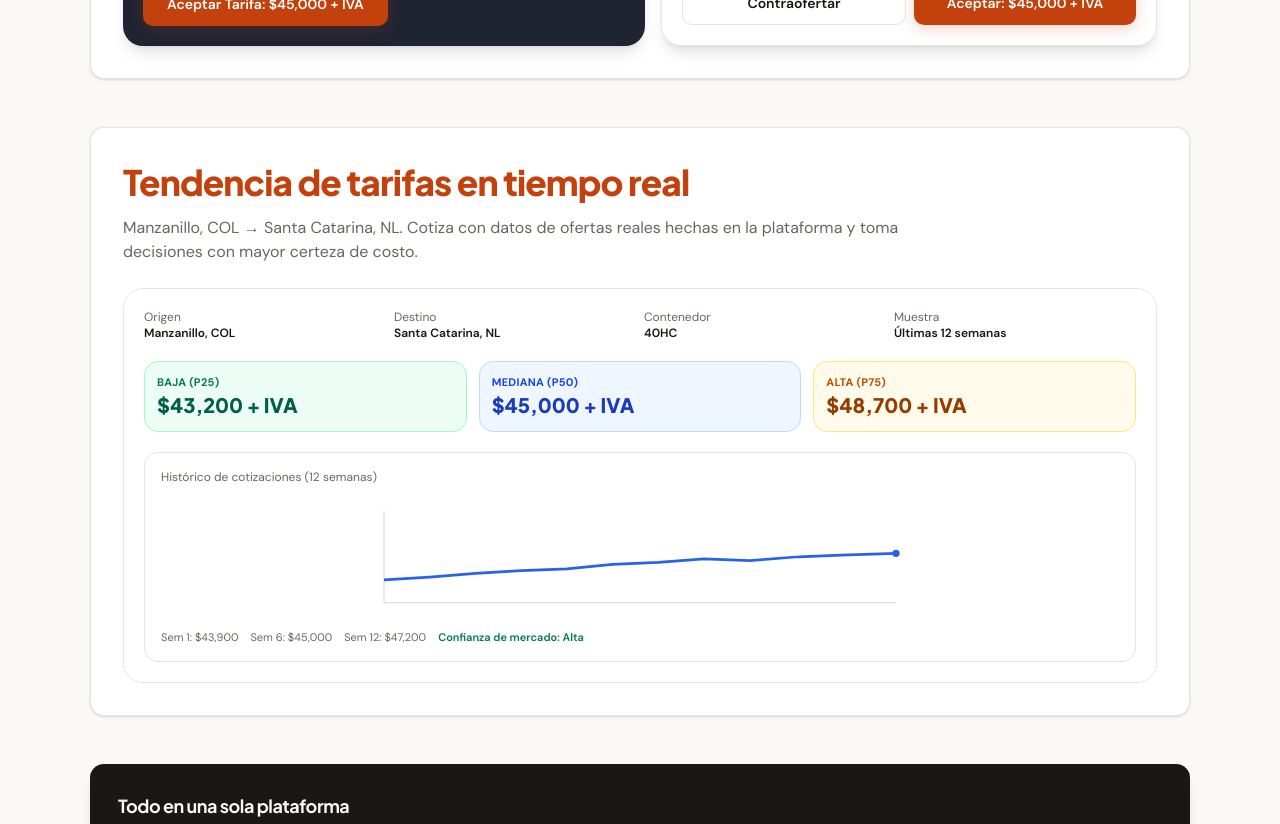
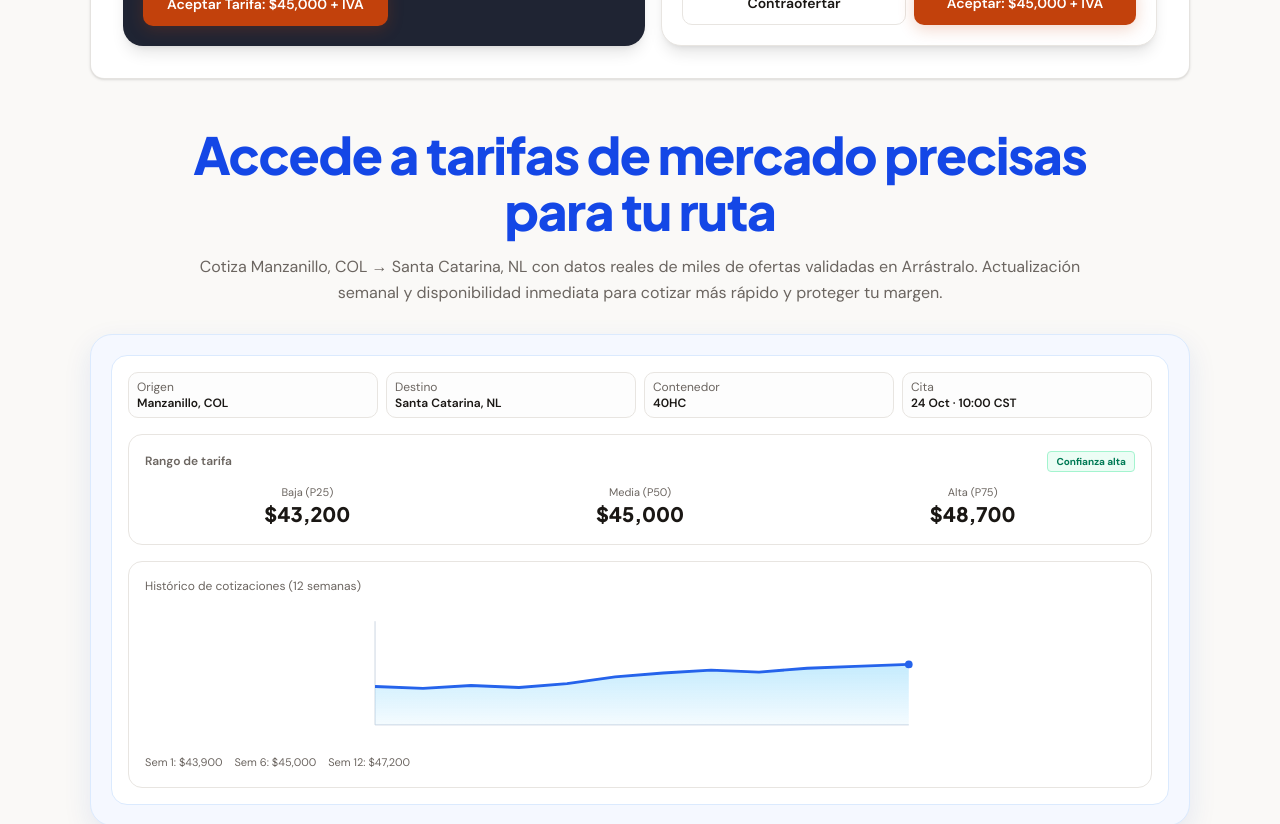
Before and after one commit to apollo-ex/arrastralo, a Next.js app: page /landing in a window 1280 px wide. Shown: the part 2200-3024 px from the top of the page. Built offline with nearby package versions, Linux system fonts and the light colour scheme.

Commit message:
Refine rate trend section to match reference style

```diff
--- a/app/landing/page.tsx
+++ b/app/landing/page.tsx
@@ -259,63 +259,85 @@ export default function LandingPage() {
       {/* ── Rate trend mock ─────────────────────────── */}
       <section className="px-4 sm:px-6 pb-10 sm:pb-12">
         <div className="max-w-[1100px] mx-auto">
-          <Card className="overflow-hidden border-warm-300/60">
-            <CardContent className="p-6 sm:p-8">
-              <h3 className="font-display text-[clamp(1.4rem,3vw,2.2rem)] font-extrabold tracking-tight text-primary leading-tight">
-                Tendencia de tarifas en tiempo real
-              </h3>
-              <p className="text-sm sm:text-base text-muted-foreground mt-3 max-w-[830px]">
-                Manzanillo, COL → Santa Catarina, NL. Cotiza con datos de ofertas reales hechas en la plataforma y toma decisiones con mayor certeza de costo.
-              </p>
+          <div className="text-center max-w-[900px] mx-auto">
+            <h3 className="font-display text-[clamp(1.8rem,4.2vw,3.2rem)] font-extrabold tracking-tight text-blue-700 leading-[1.08]">
+              Accede a tarifas de mercado precisas para tu ruta
+            </h3>
+            <p className="text-sm sm:text-base text-muted-foreground mt-4 leading-relaxed">
+              Cotiza Manzanillo, COL → Santa Catarina, NL con datos reales de miles de ofertas validadas en Arrástralo.
+              Actualización semanal y disponibilidad inmediata para cotizar más rápido y proteger tu margen.
+            </p>
+          </div>
 
-              <div className="mt-6 rounded-xl border border-border bg-card p-4 sm:p-5">
+          <div className="mt-7 rounded-[22px] border border-blue-100 bg-[#f5f8ff] p-3 sm:p-5 shadow-[0_10px_28px_rgba(30,64,175,.10)]">
+            <Card className="rounded-[16px] border border-blue-100 bg-white shadow-none">
+              <CardContent className="p-3 sm:p-4">
                 <div className="grid gap-2 sm:grid-cols-4 text-xs">
-                  <div><span className="text-muted-foreground">Origen</span><p className="font-semibold">Manzanillo, COL</p></div>
-                  <div><span className="text-muted-foreground">Destino</span><p className="font-semibold">Santa Catarina, NL</p></div>
-                  <div><span className="text-muted-foreground">Contenedor</span><p className="font-semibold">40HC</p></div>
-                  <div><span className="text-muted-foreground">Muestra</span><p className="font-semibold">Últimas 12 semanas</p></div>
-                </div>
-
-                <div className="mt-5 grid gap-3 sm:grid-cols-3">
-                  <div className="rounded-lg border border-emerald-200 bg-emerald-50 p-3">
-                    <p className="text-[11px] uppercase tracking-wide text-emerald-700 font-bold">Baja (P25)</p>
-                    <p className="font-display text-xl font-extrabold text-emerald-800">$43,200 + IVA</p>
+                  <div className="rounded-md border border-border bg-muted/20 px-2 py-1.5">
+                    <span className="text-muted-foreground">Origen</span>
+                    <p className="font-semibold">Manzanillo, COL</p>
                   </div>
-                  <div className="rounded-lg border border-blue-200 bg-blue-50 p-3">
-                    <p className="text-[11px] uppercase tracking-wide text-blue-700 font-bold">Mediana (P50)</p>
-                    <p className="font-display text-xl font-extrabold text-blue-800">$45,000 + IVA</p>
+                  <div className="rounded-md border border-border bg-muted/20 px-2 py-1.5">
+                    <span className="text-muted-foreground">Destino</span>
+                    <p className="font-semibold">Santa Catarina, NL</p>
                   </div>
-                  <div className="rounded-lg border border-amber-200 bg-amber-50 p-3">
-                    <p className="text-[11px] uppercase tracking-wide text-amber-700 font-bold">Alta (P75)</p>
-                    <p className="font-display text-xl font-extrabold text-amber-800">$48,700 + IVA</p>
+                  <div className="rounded-md border border-border bg-muted/20 px-2 py-1.5">
+                    <span className="text-muted-foreground">Contenedor</span>
+                    <p className="font-semibold">40HC</p>
+                  </div>
+                  <div className="rounded-md border border-border bg-muted/20 px-2 py-1.5">
+                    <span className="text-muted-foreground">Cita</span>
+                    <p className="font-semibold">24 Oct · 10:00 CST</p>
                   </div>
                 </div>
 
-                <div className="mt-5 rounded-lg border border-border bg-white p-4">
+                <div className="mt-4 rounded-lg border border-border p-3 sm:p-4">
+                  <div className="flex items-center justify-between gap-2">
+                    <p className="text-xs font-semibold text-muted-foreground">Rango de tarifa</p>
+                    <span className="text-[10px] font-bold text-emerald-700 bg-emerald-50 border border-emerald-200 rounded px-2 py-0.5">Confianza alta</span>
+                  </div>
+                  <div className="mt-3 grid grid-cols-3 gap-2 text-center">
+                    <div>
+                      <p className="text-[11px] text-muted-foreground">Baja (P25)</p>
+                      <p className="font-display text-lg sm:text-xl font-extrabold">$43,200</p>
+                    </div>
+                    <div>
+                      <p className="text-[11px] text-muted-foreground">Media (P50)</p>
+                      <p className="font-display text-lg sm:text-xl font-extrabold">$45,000</p>
+                    </div>
+                    <div>
+                      <p className="text-[11px] text-muted-foreground">Alta (P75)</p>
+                      <p className="font-display text-lg sm:text-xl font-extrabold">$48,700</p>
+                    </div>
+                  </div>
+                </div>
+
+                <div className="mt-4 rounded-lg border border-border p-3 sm:p-4">
                   <p className="text-xs text-muted-foreground mb-2">Histórico de cotizaciones (12 semanas)</p>
-                  <div className="h-32 relative">
-                    <svg viewBox="0 0 600 140" className="w-full h-full">
-                      <line x1="20" y1="120" x2="580" y2="120" stroke="#cbd5e1" strokeWidth="1" />
-                      <line x1="20" y1="20" x2="20" y2="120" stroke="#cbd5e1" strokeWidth="1" />
-                      <polyline
-                        fill="none"
-                        stroke="#2563eb"
-                        strokeWidth="3"
-                        points="20,95 70,92 120,88 170,85 220,83 270,78 320,76 370,72 420,74 470,70 520,68 580,66"
-                      />
-                      <circle cx="580" cy="66" r="4" fill="#2563eb" />
+                  <div className="h-36 relative">
+                    <svg viewBox="0 0 600 150" className="w-full h-full">
+                      <defs>
+                        <linearGradient id="trendFill" x1="0" x2="0" y1="0" y2="1">
+                          <stop offset="0%" stopColor="#7dd3fc" stopOpacity="0.45" />
+                          <stop offset="100%" stopColor="#7dd3fc" stopOpacity="0.08" />
+                        </linearGradient>
+                      </defs>
+                      <line x1="24" y1="128" x2="580" y2="128" stroke="#cbd5e1" strokeWidth="1" />
+                      <line x1="24" y1="20" x2="24" y2="128" stroke="#cbd5e1" strokeWidth="1" />
+                      <path d="M24,88 L74,90 L124,87 L174,89 L224,85 L274,78 L324,74 L374,71 L424,73 L474,69 L524,67 L580,65 L580,128 L24,128 Z" fill="url(#trendFill)" />
+                      <polyline fill="none" stroke="#2563eb" strokeWidth="3" points="24,88 74,90 124,87 174,89 224,85 274,78 324,74 374,71 424,73 474,69 524,67 580,65" />
+                      <circle cx="580" cy="65" r="4" fill="#2563eb" />
                     </svg>
                   </div>
                   <div className="mt-2 text-[11px] text-muted-foreground flex flex-wrap gap-x-3 gap-y-1">
                     <span>Sem 1: $43,900</span>
                     <span>Sem 6: $45,000</span>
                     <span>Sem 12: $47,200</span>
-                    <span className="text-emerald-700 font-semibold">Confianza de mercado: Alta</span>
                   </div>
                 </div>
-              </div>
-            </CardContent>
-          </Card>
+              </CardContent>
+            </Card>
+          </div>
         </div>
       </section>
 
```
